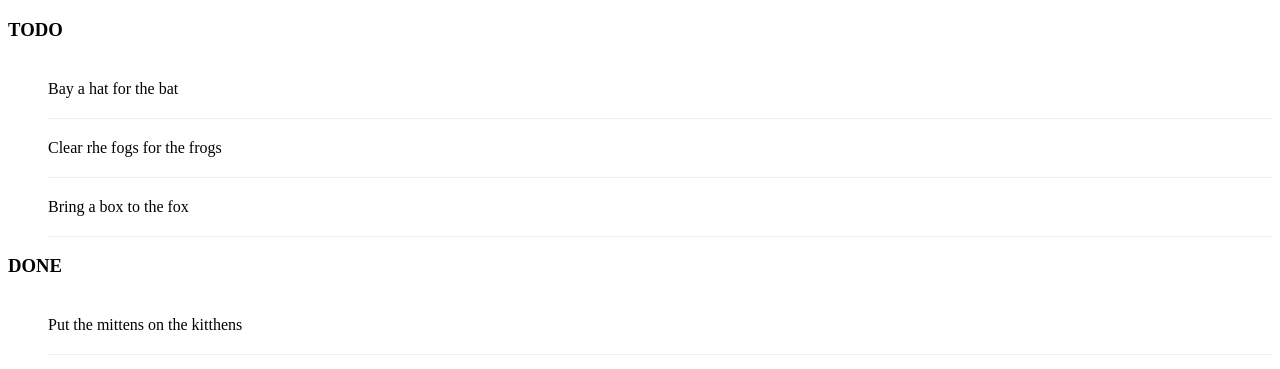
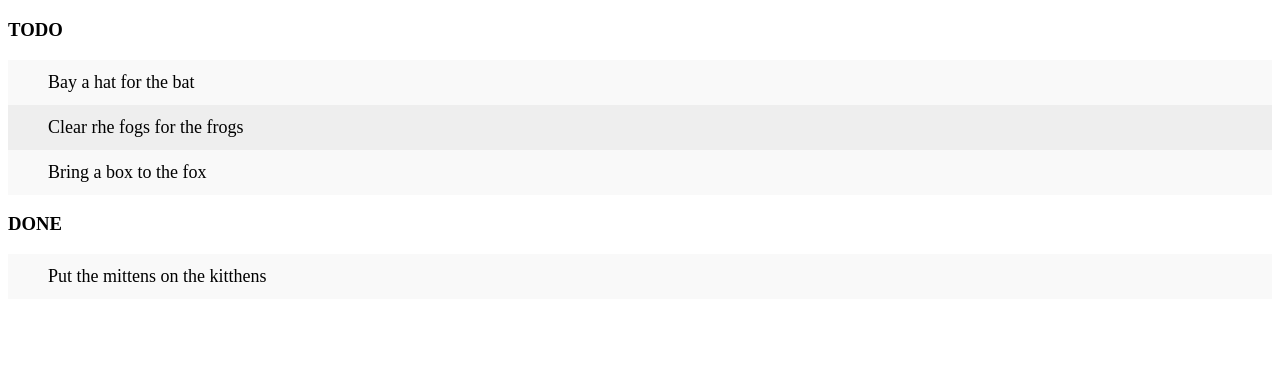
Before and after one commit to mICH-C4C/todo-list, a plain HTML site: page index.html in a window 1280 px wide. Shown: the part 61-430 px from the top of the page. Drawn offline with Linux system fonts and the light colour scheme.

Commit message:
add basic color changes on item rows

```diff
--- a/index.html
+++ b/index.html
@@ -10,10 +10,22 @@
         h3 {
             text-transform: uppercase;
         }
-        li {
-            overflow: hidden;
-            padding: 20px 0;
-            border-bottom: 1px solid #eee;
+        ul {
+          margin: 0;
+          padding: 0;
+        }
+        ul li {
+            cursor: pointer;
+            padding: 12px 8px 12px 40px;
+            background: #eee;
+            font-size: 18px;
+            transition: 0.2s;
+        }
+        ul li:nth-child(odd) {
+          background: #f9f9f9;
+        }
+        ul li:hover {
+          background: #ddd;
         }
     </style>
   </head>
```
